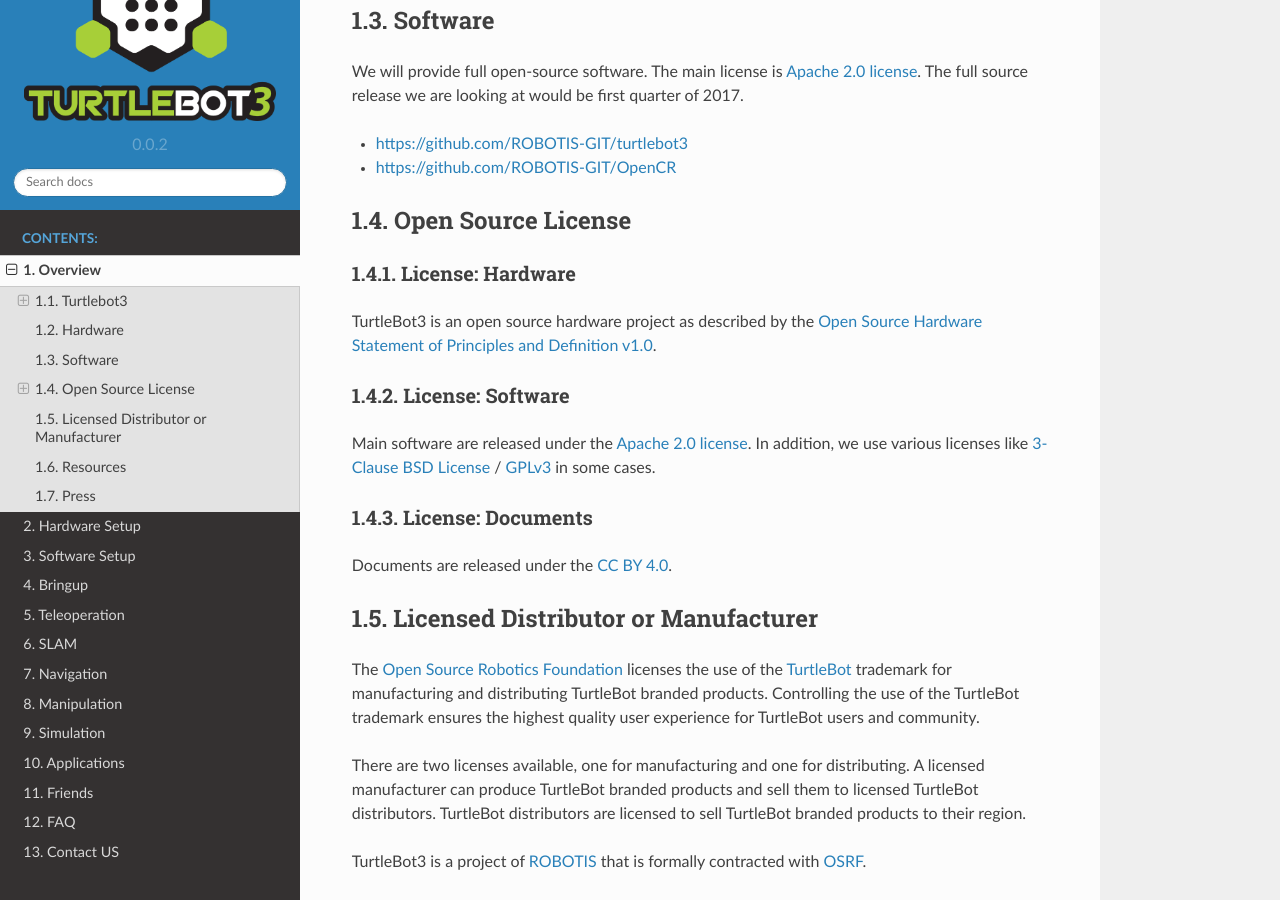
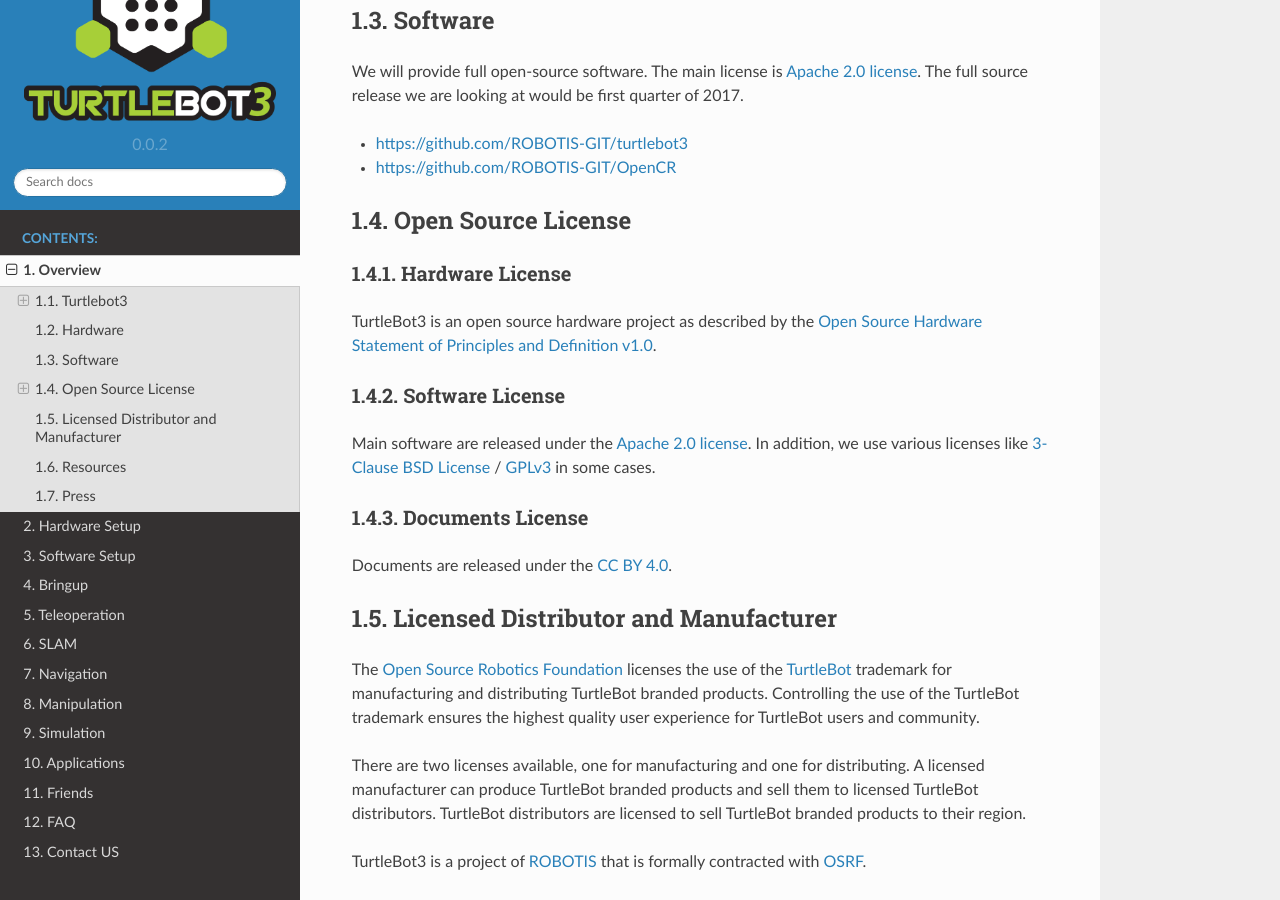
Before and after one commit to shivharis/turtlebot3_wiki, a Sphinx documentation site: the page built from docs/source/introduction.rst, in a window 1280 px wide and 900 px high, scrolled down 1014 px. Built offline with Sphinx 7.4.7 and the Read the Docs theme 2.0.0, drawn with Linux system fonts in a browser that asks for light colours.

Commit message:
modified the license

```diff
--- a/docs/source/bringup.rst
+++ b/docs/source/bringup.rst
@@ -7,7 +7,7 @@
 .. code-block:: bash
 
   sudo chmod a+rw /dev/ttyUSB0
-  roslaunch turtlebot3_bringup turtlebot3_bringup.launch
+  roslaunch turtlebot3_bringup turtlebot3_bringup_sbc_lds.launch
   stty -F /dev/ttyACM0
 
 Remote PC
--- a/docs/source/introduction.rst
+++ b/docs/source/introduction.rst
@@ -37,22 +37,22 @@
 Open Source License
 -------------------
 
-License: Hardware
-~~~~~~~~~~~~~~~~~
+Hardware License
+~~~~~~~~~~~~~~~~
 
 TurtleBot3 is an open source hardware project as described by the `Open Source Hardware Statement of Principles and Definition v1.0`_.
 
-License: Software
-~~~~~~~~~~~~~~~~~
+Software License
+~~~~~~~~~~~~~~~~
 Main software are released under the `Apache 2.0 license`_. In addition, we use various licenses like `3-Clause BSD License`_ / `GPLv3`_ in some cases.
 
-License: Documents
-~~~~~~~~~~~~~~~~~~
+Documents License
+~~~~~~~~~~~~~~~~~
 
 Documents are released under the `CC BY 4.0`_.
 
-Licensed Distributor or Manufacturer
-------------------------------------
+Licensed Distributor and Manufacturer
+-------------------------------------
 
 The `Open Source Robotics Foundation`_ licenses the use of the `TurtleBot`_ trademark for manufacturing and distributing TurtleBot branded products. Controlling the use of the TurtleBot trademark ensures the highest quality user experience for TurtleBot users and community.
 
```
